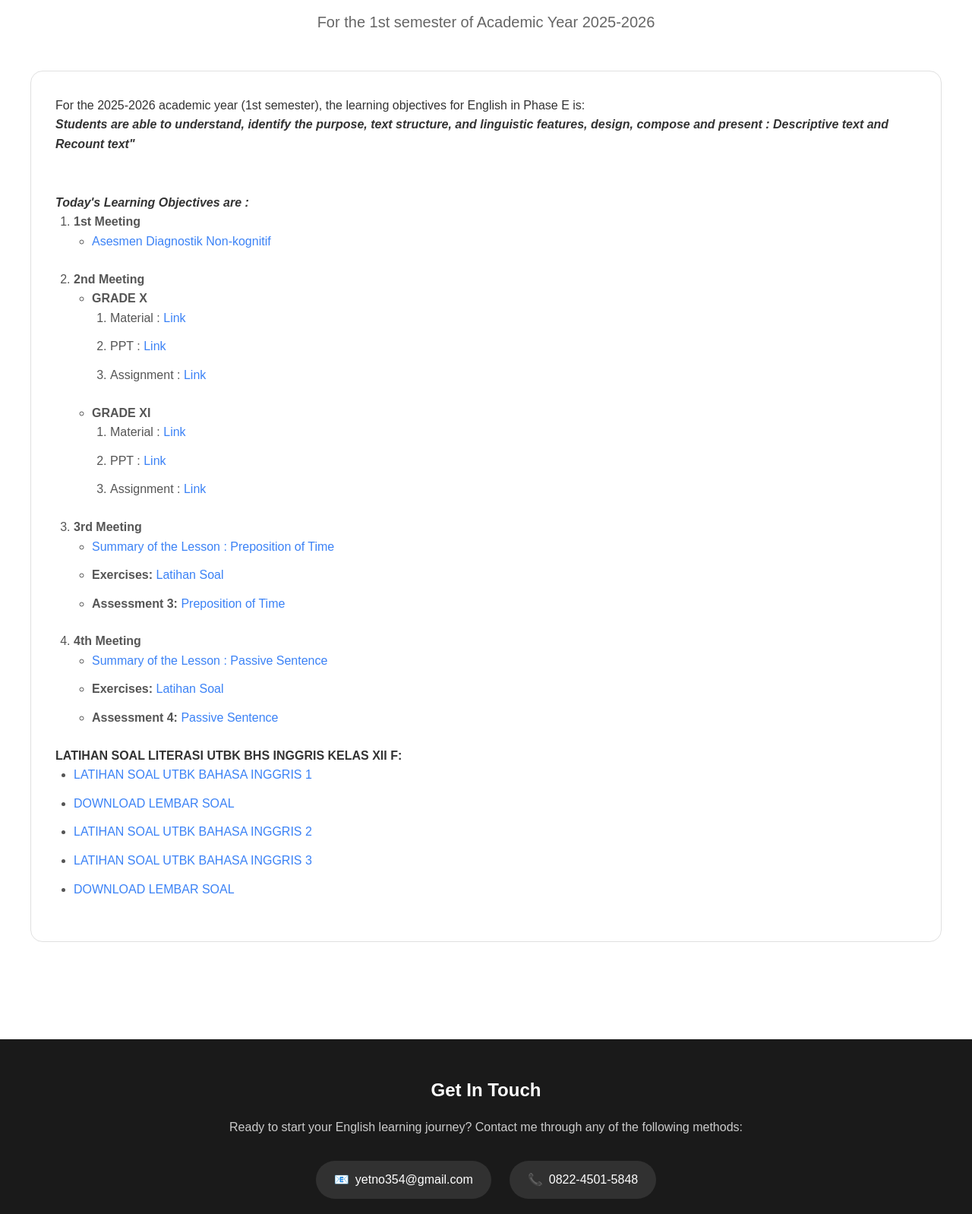
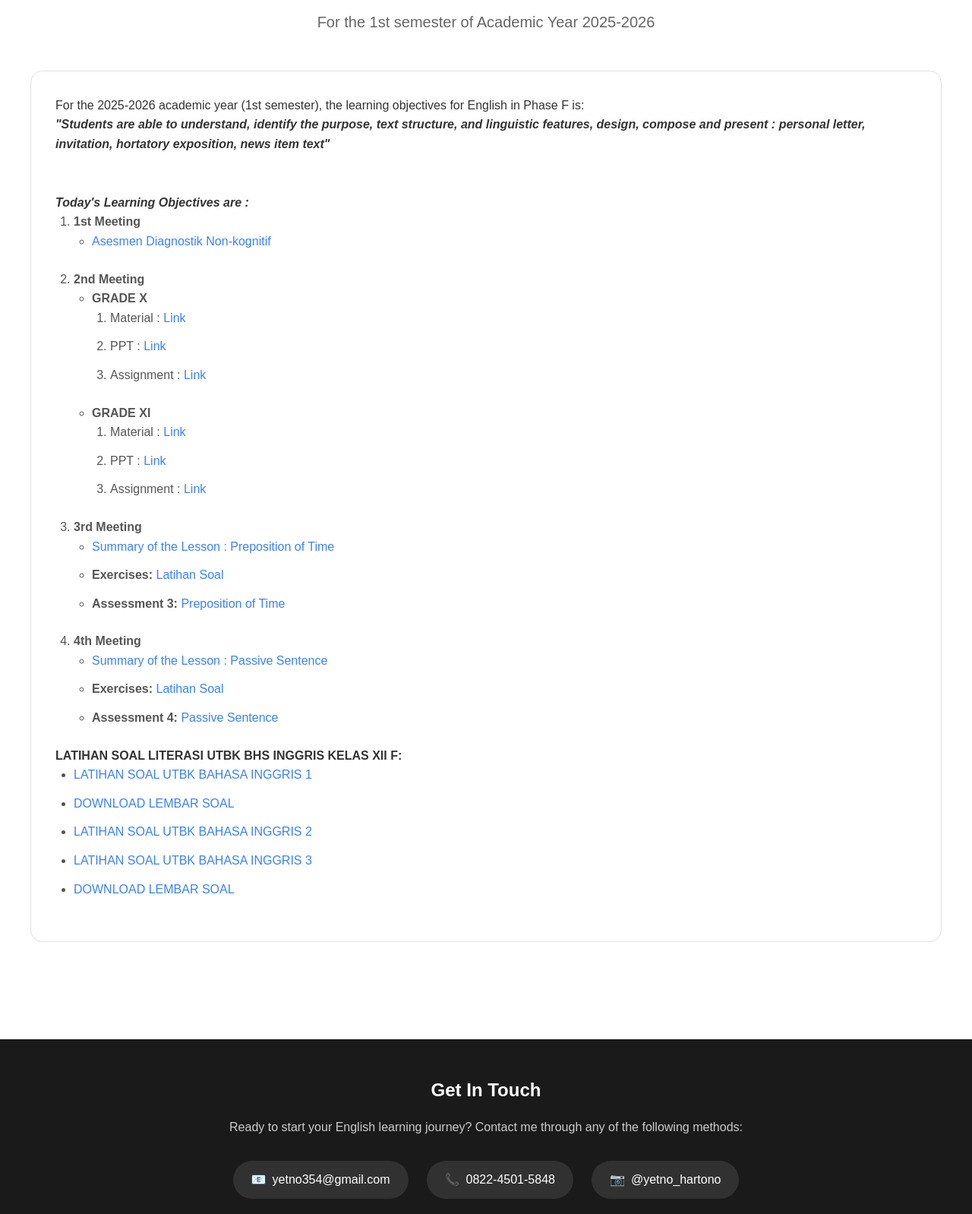
Before and after one commit to MrYetno/MyEnglishClass, a plain HTML site: page index.html in a window 1280 px wide. Shown: the part 3302-4900 px from the top of the page at 76% size. Drawn offline with Linux system fonts and the light colour scheme.

Commit message:
index.html

```diff
--- a/index.html
+++ b/index.html
@@ -563,8 +563,8 @@
             </div>
 
             <div class="learning-objectives">
-                <p>For the 2025-2026 academic year (1st semester), the learning objectives for English in Phase E is:<br/>
-                <em><b>Students are able to understand, identify the purpose, text structure, and linguistic features, design, compose and present : Descriptive text and Recount text"</b></em></p>
+                <p>For the 2025-2026 academic year (1st semester), the learning objectives for English in Phase F is:<br/>
+                <em><b>"Students are able to understand, identify the purpose, text structure, and linguistic features, design, compose and present : personal letter, invitation, hortatory exposition, news item text"</b></em></p>
                 <br></br>
                 <p><b><i>Today's Learning Objectives are :</i></b></p>
 
@@ -638,8 +638,11 @@
                 <a href="mailto:yetno354@gmail.com" class="contact-link">
                     <span>📧</span> yetno354@gmail.com
                 </a>
-                <a href="https://wa.me/+6282245015848" class="contact-link">
+                <a href="https://wa.me/+6282245015849" class="contact-link">
                     <span>📞</span> 0822-4501-5848
+                </a>
+                <a href="https://instagram.com/yetno_hartono" class="contact-link">
+                    <span>📷</span> @yetno_hartono
                 </a>
             </div>
 
@@ -690,5 +693,4 @@
         });
     </script>
 </body>
-
 </html>a
```
